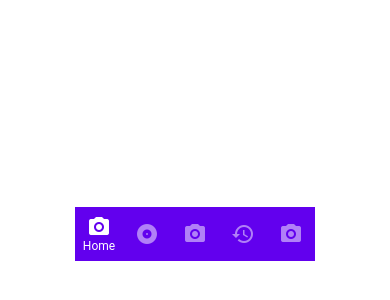
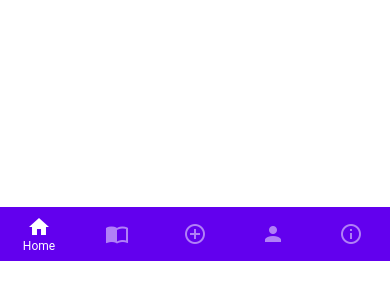
Before and after one commit to timothyoei/There4U, a React Native app: screen / in a window 390 px wide. Shown: the part 188-488 px from the top of the page. Built offline with nearby package versions, Linux system fonts and the light colour scheme.

Commit message:
1 downnnnnnn

```diff
--- a/App.js
+++ b/App.js
@@ -1,5 +1,5 @@
 import React from 'react';
-import { View, Text } from 'react-native';
+import { View, Text, SafeAreaView } from 'react-native';
 import { Provider as PaperProvider, Button } from 'react-native-paper';
 import Navigation from './src/components/Navigation';
 import styles from './src/styles/base';
@@ -7,9 +7,11 @@ import styles from './src/styles/base';
 export default function App() {
   return (
     <PaperProvider>
-      <View style={styles.centeredContainer}>
-        <Navigation />
-      </View>
+      <SafeAreaView style={styles.fullContainer}>
+        <View style={styles.centeredContainer}>
+          <Navigation />
+        </View>
+      </SafeAreaView>
     </PaperProvider>
   );
 }
--- /dev/null
+++ b/src/components/Dropdown.jsx
@@ -0,0 +1,37 @@
+import React, { useState } from 'react';
+import { View, Text } from 'react-native';
+import { Button, Menu, Divider } from 'react-native-paper';
+
+export default function Dropdown({ content }) {
+
+    const [visible, setVisible] = useState(false);
+    const openMenu = () => setVisible(true);
+    const closeMenu = () => setVisible(false);
+
+
+    // TODO: add arrow icon to indicate dropdown
+    // TODO: center dropdown
+    return (
+        <View>
+            <Menu
+                visible={visible}
+                onDismiss={closeMenu}
+                anchor={
+                    <Button
+                        onPress={openMenu}>
+                        I need encouragement with...
+                    </Button>}>
+                <View style={{
+                    flexDirection: 'column'
+                }}>
+                    {content.map(
+                        (itemName) => <Menu.Item
+                                        onPress={() => {}}
+                                        title={itemName}
+                                        key={itemName}/>
+                    )}
+                </View>
+            </Menu>
+        </View>
+    );
+}
--- a/src/components/Navigation.jsx
+++ b/src/components/Navigation.jsx
@@ -8,42 +8,30 @@ import Community from '../screens/Community';
 import Info from '../screens/Info';
 
 export default function Navigation() {
-    return (
-        <View>
-            <MyComponent />
-        </View>
-    );
-}
-
-const MyComponent = () => {
     const [index, setIndex] = useState(0);
     const [routes] = useState([
-      { key: 'home', title: 'Home', icon: 'camera' },
-      { key: 'stories', title: 'Stories', icon: 'album' },
-      { key: 'help', title: 'Help', icon: 'camera' },
-      { key: 'community', title: 'Community', icon: 'history' },
-      { key: 'info', title: 'Info', icon: 'camera' }
+      { key: 'home', title: 'Home', icon: 'home' },
+      { key: 'stories', title: 'Stories', icon: 'book-open-variant' },
+      { key: 'help', title: 'Help', icon: 'plus-circle-outline', color: 'red'},
+      { key: 'community', title: 'Community', icon: 'account' },
+      { key: 'info', title: 'Info', icon: 'information-outline' }
     ]);
 
     const renderScreen = BottomNavigation.SceneMap({
-      home: () => <Home />,
-      stories: () => <Stories />,
-      help: () => <Help />,
-      community: () => <Community />,
-      info: () => <Info />
+        home: () => <Home />,
+        stories: () => <Stories />,
+        help: () => <Help />,
+        community: () => <Community />,
+        info: () => <Info />
     });
 
     return (
-        <View style={{
-            flex: 1,
-            minWidth: '100%'
-        }}>
+        <View style={{minWidth: '100%'}}>
             <BottomNavigation
             navigationState={{ index, routes }}
             onIndexChange={setIndex}
-
             renderScene={renderScreen}
             />
         </View>
     );
-};
+}
--- /dev/null
+++ b/src/components/Story.jsx
@@ -0,0 +1,26 @@
+import React from 'react';
+import { View } from 'react-native';
+import { Card, IconButton, Text } from 'react-native-paper';
+import styles from '../styles/base.js';
+
+export default function Story({ post }) {
+    return (
+        <Card style={styles.cardStyles}>
+                <View style={{flexDirection: 'row', justifyContent: 'space-between', maxHeight: '45%'}}>
+                    <Text style={{width: '85%', overflow: 'hidden'}}>{post['text']}</Text>
+                    <IconButton
+                        icon='arrow-right-thick'
+                        onPress={() => {}}/>
+                </View>
+                    <View style={{flexDirection: 'row', alignItems: 'center', justifyContent: 'flex-end'}}>
+                        <IconButton
+                            icon='heart'
+                            onPress={() => {}}
+                            style={{backgroundColor: '#ffffff'}}
+                        />
+                        <Text style={{paddingRight: 10}}>{post['numLikes']}</Text>
+                        <Text>{post['postedAgo']}</Text>
+                    </View>
+        </Card>
+    );
+}
--- a/src/screens/Stories.js
+++ b/src/screens/Stories.js
@@ -1,11 +1,26 @@
-import { View, Text } from 'react-native';
-import React from 'react';
+import { ScrollView, View, Text, SafeAreaView } from 'react-native';
+import React, { useState } from 'react';
 import styles from '../styles/base';
+import Dropdown from '../components/Dropdown';
+import Story from '../components/Story';
+
+const sampleDropdownOptions = ["Item 1", "Item 2", "Item 3"];
+const sampleStory = {
+    text: 'I cry myself to sleep every night...WAHAHAHAAHAHAHAHAAHAHAHAHAHAAHAHAHAHAHAHAHAHA',
+    numLikes: 5000,
+    postedAgo: "5d"
+};
 
 export default function Stories() {
+
     return (
-        <View style={styles.centeredContainer}>
-            <Text>Hello from Stories!</Text>
-        </View>
+        <ScrollView contentContainerStyle={styles.fullContainer}>
+            <View style={styles.topContainer}>
+                <Dropdown content={sampleDropdownOptions}/>
+                {/* TODO: iterate through stories json */}
+                <Story post={sampleStory} />
+                <Story post={sampleStory} />
+            </View>
+        </ScrollView>
     );
 }
--- a/src/styles/base.js
+++ b/src/styles/base.js
@@ -1,12 +1,31 @@
 import { StyleSheet } from 'react-native';
 
 const styles = StyleSheet.create({
+  fullContainer: {
+    width: '100%',
+    height: '100%'
+  },
   centeredContainer: {
     flex: 1,
     backgroundColor: '#fff',
     alignItems: 'center',
     justifyContent: 'center',
   },
+  topContainer: {
+    backgroundColor: '#fff',
+    padding: "10%",
+    flex: 1,
+    justifyContent: "flex-start",
+    alignItems: 'center'
+  },
+  cardStyles: {
+    margin: 5,
+    padding: 10,
+    paddingBottom: -20,
+    width: '100%',
+    maxHeight: '30%',
+    borderRadius: 10,
+  }
 });
 
 export default styles;
```
Also changed, not shown: src/styles/style.css (added). Lines whose indentation alone changed are shown as unchanged.
